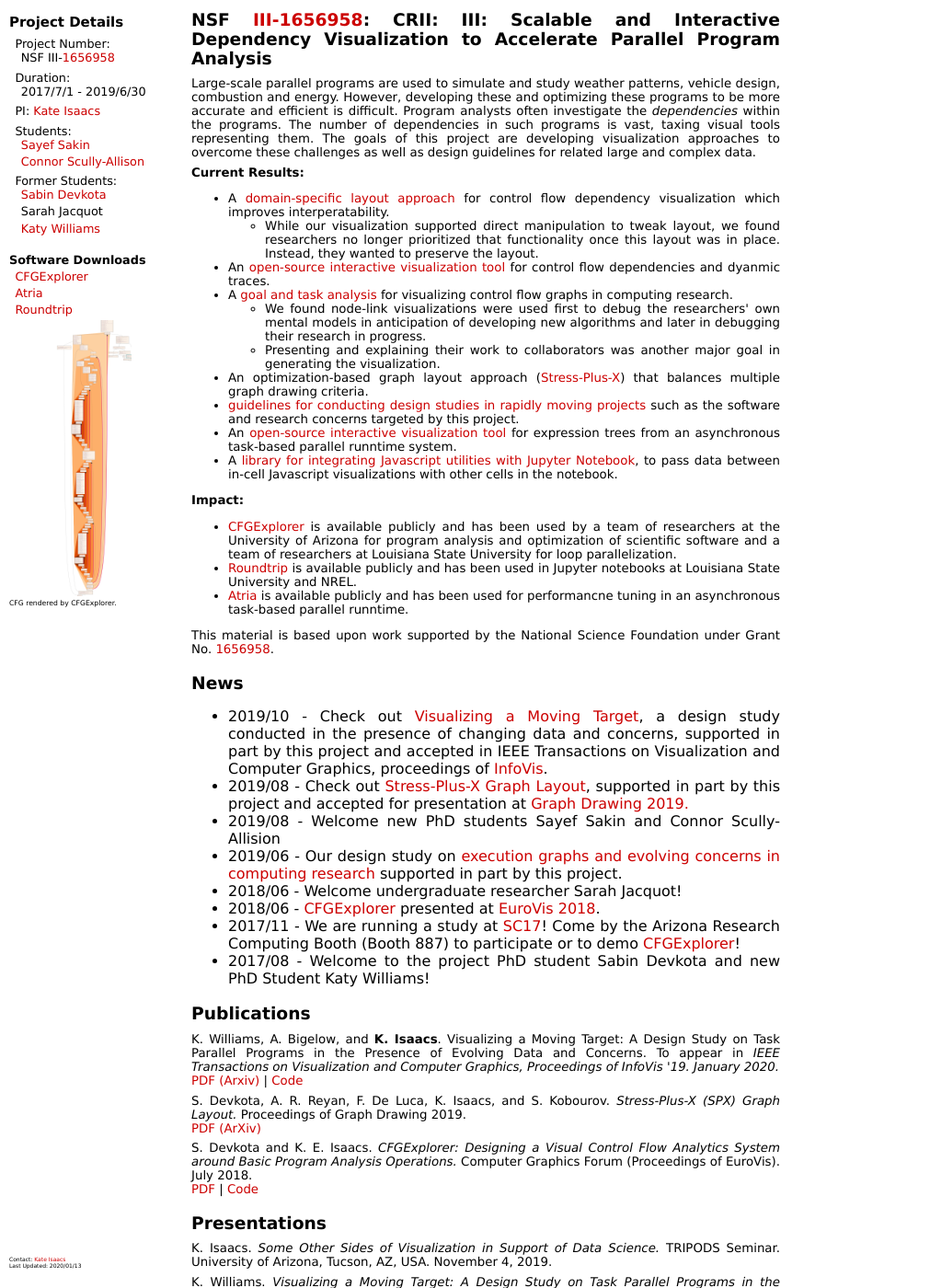
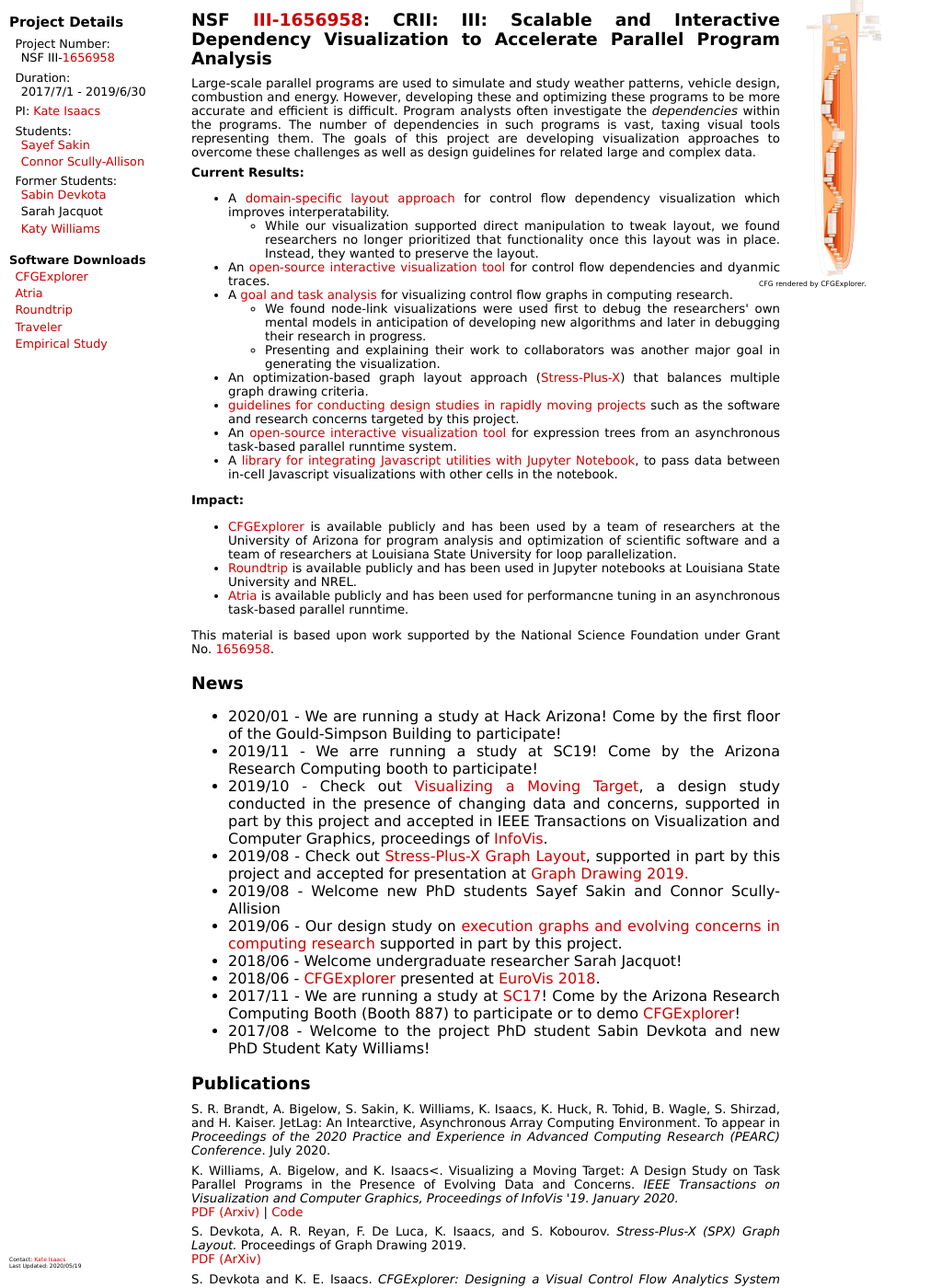
Before and after one commit to hdc-arizona/hdc-arizona.github.io, a Jekyll site: the page projects/dependencies/index.html, which Jekyll copies as it is, in a window 1280 px wide and 1400 px high. Shown: the whole window at 92% size, without its empty margins (0-1011 px from the left). Built offline with Jekyll 4.4.1, drawn with Linux system fonts in a browser that asks for light colours; nearby versions of some CDN libraries.

Commit message:
Updating CRII website.

```diff
--- a/projects/dependencies/dep.css
+++ b/projects/dependencies/dep.css
@@ -16,6 +16,17 @@
   width: 175px;
   font-family: Geneva, Helvetica, Arial, sans-serif;
   font-size: 30%;
+}
+
+
+.rightdiv {
+  position: fixed;
+  margin-top: 0px;
+  top: 0px;
+  left: 825px;
+  width: 175px;
+  font-family: Geneva, Helvetica, Arial, sans-serif;
+  font-size: 80%;
 }
 
 .smallimg {
--- a/projects/dependencies/index.html
+++ b/projects/dependencies/index.html
@@ -8,13 +8,58 @@
   </head>
     <script src="https://code.jquery.com/jquery-1.8.3.js"></script>
     <script src="https://code.jquery.com/ui/1.9.2/jquery-ui.js"></script>
-    <script>
-      $(function(){
-	$("#leftnav").load("leftnav.html");
-      });
-    </script>
   <body>
-    <div id="leftnav" class="leftnav"></div>
+    <div id="leftnav" class="leftdiv">
+<!-- Contact -->
+
+<h3>Project Details</h3>
+<ul class="external">
+    <li>Project Number:
+	<ul class="subexternal">
+	    <li>NSF III-<a href="https://www.nsf.gov/awardsearch/showAward?AWD_ID=1656958">1656958</a></li>
+	</ul>
+    </li>
+    <li>Duration:
+	<ul class="subexternal">
+	    <li>2017/7/1 - 2019/6/30</li>
+	</ul>
+    </li>
+    <li>PI: <a href="http://hdc.cs.arizona.edu/people/kisaacs/">Kate Isaacs</a></li>
+    <li>Students:
+	<ul class="subexternal">
+            <li><a href="https://sayefsakin.blogspot.com/">Sayef Sakin</a></li>
+            <li><a href="https://www.cse.unr.edu/~cscully/">Connor Scully-Allison</a></li>
+	</ul>
+    </li>
+    <li>Former Students:
+	<ul class="subexternal">
+	    <li><a href="https://devkotasabin.github.io/">Sabin Devkota</a></li>
+            <li>Sarah Jacquot</li>
+	    <li><a href="http://hdc.cs.arizona.edu/people/kawilliams/">Katy Williams</a></li>
+	</ul>
+    </li>
+</ul>
+
+<h4>Software Downloads</h4>
+<ul class="subexternal">
+  <li><a href="http://github.com/hdc-arizona/cfgexplorer">CFGExplorer</a></li>
+  <li><a href="https://github.com/hdc-arizona/traveler-tree">Atria</a></li>
+  <li><a href="https://github.com/hdc-arizona/roundtrip">Roundtrip</a></li>
+  <li><a href="https://github.com/hdc-arizona/traveler-integrated">Traveler</a></li>
+  <li><a href="https://bitbucket.org/cscully-allison/emperical-analysis-of-execution-trace-charts/src/master/">Empirical Study</a></li>
+</ul>
+
+
+</div>
+
+
+<div class="leftfooterdiv">
+Contact: <a href="http://hdc.cs.arizona.edu/people/kisaacs/">Kate Isaacs</a><br />
+
+Last Updated: 2020/05/19
+</div>
+
+    </div>
 
     <div id="Top" class="pubs">
       <h3>NSF <a href="https://www.nsf.gov/awardsearch/showAward?AWD_ID=1656958">III-1656958</a>: CRII: III: Scalable and Interactive Dependency Visualization to Accelerate Parallel Program Analysis</h3>
@@ -66,6 +111,8 @@
     <div id="News" class="project">
       <h3>News</h3>
 	<ul class="maiul">
+          <li>2020/01 - We are running a study  at <a hrerf="http://hackaz.org">Hack Arizona</a>! Come by the first floor of the Gould-Simpson Building to participate!</li>
+          <li>2019/11 - We arre running a study  at <a hrerf="http://sc19.supercomputing.org">SC19</a>! Come by the Arizona Research Computing booth to participate!</li>
 	  <li>2019/10 - Check out <a href="https://arxiv.org/abs/1905.13135v4">Visualizing a Moving Target</a>, a design study conducted in the presence of changing data and concerns, supported in part by this project and accepted in IEEE Transactions on Visualization and Computer Graphics, proceedings of <a href="https://ieeevis.org">InfoVis</a>.</li>
 	    <li>2019/08 - Check out <a href="https://arxiv.org/abs/1908.01769">Stress-Plus-X Graph Layout</a>, supported in part by this project  and accepted for presentation at <a href="https://kam.mff.cuni.cz/gd2019/">Graph Drawing 2019.</a></li>
 	    <li>2019/08 - Welcome new PhD students Sayef Sakin and Connor Scully-Allision</li>
@@ -82,9 +129,11 @@
     <div id="Publications" class="project">
       <h3>Publications</h3>
 
-<p>K. Williams, A. Bigelow, and <b>K. Isaacs</b>.
+<p>S. R. Brandt, A. Bigelow, S. Sakin, K. Williams, K. Isaacs, K. Huck, R. Tohid, B. Wagle, S. Shirzad, and H. Kaiser. JetLag: An Intearctive, Asynchronous Array Computing Environment. To appear in <i>Proceedings of the 2020 Practice and Experience in Advanced Computing Research (PEARC) Conference</i>. July 2020.</p>
+
+<p>K. Williams, A. Bigelow, and K. Isaacs<.
 Visualizing a Moving Target: A Design Study on Task Parallel Programs in the Presence of Evolving Data and Concerns.
-To appear in <i>IEEE
+<i>IEEE
 Transactions on Visualization and Computer Graphics, Proceedings of InfoVis '19. January 2020.</i><br />
 
 <a href="https://arxiv.org/abs/1905.13135v4">PDF (Arxiv)</a> |
@@ -132,5 +181,14 @@
     <i>Any opinions, findings, and conclusions or recommendations expressed in this material are those of the author(s) and do not necessarily reflect the views of the National Science Foundation.</i>
    </div>
    </div>
+
+  <div id="rightnav" class="rightdiv">
+<div id="sidbarimage">
+ <a href="images/cfgexplorer-big.png"><img src="images/cfgexplorer-big.png" height=500 class="sideimg"/></a>
+ <p class="smalltext">CFG rendered by CFGExplorer.</a>
+</div>
+
+  </div>
+
   </body>
 </html>
```
